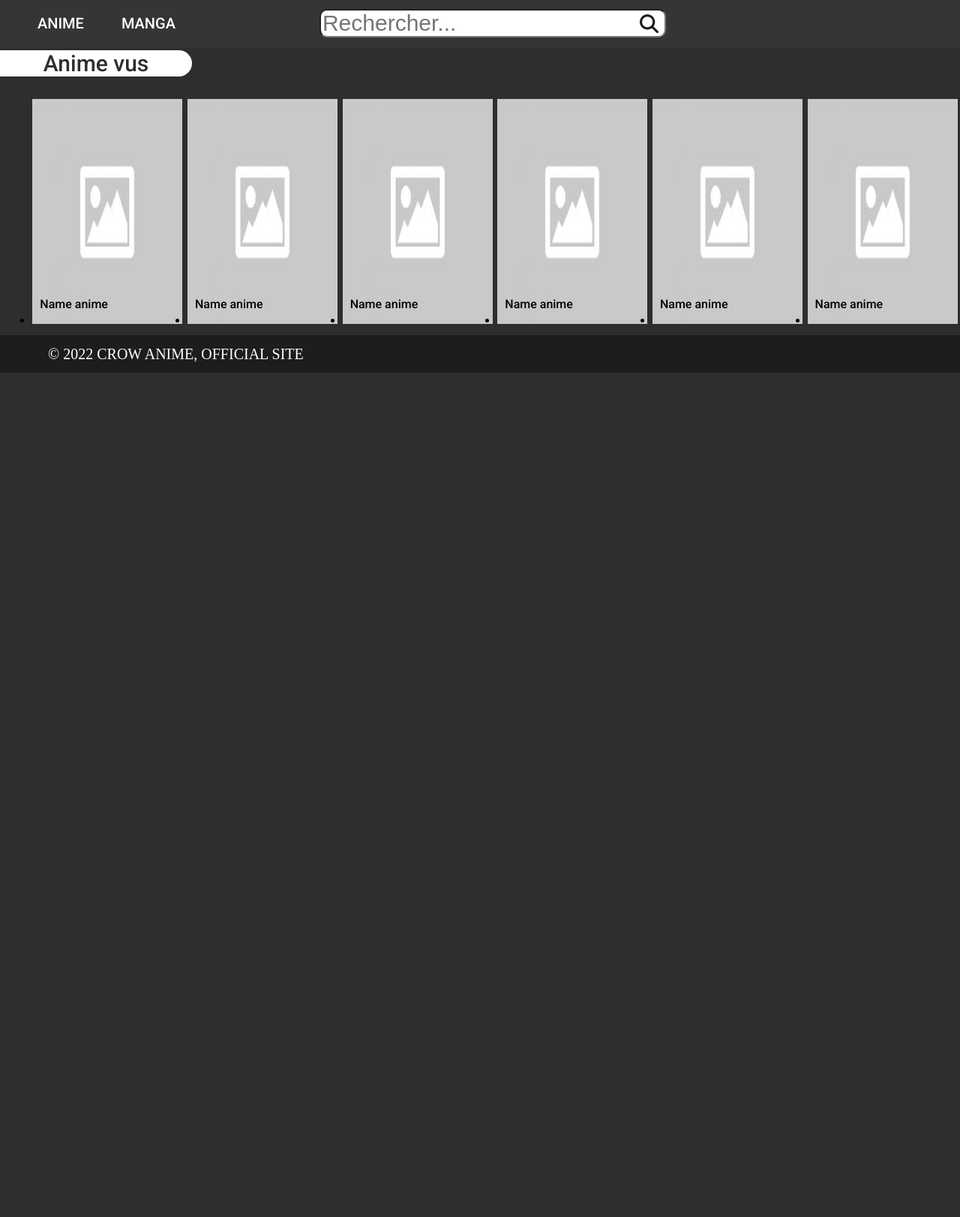
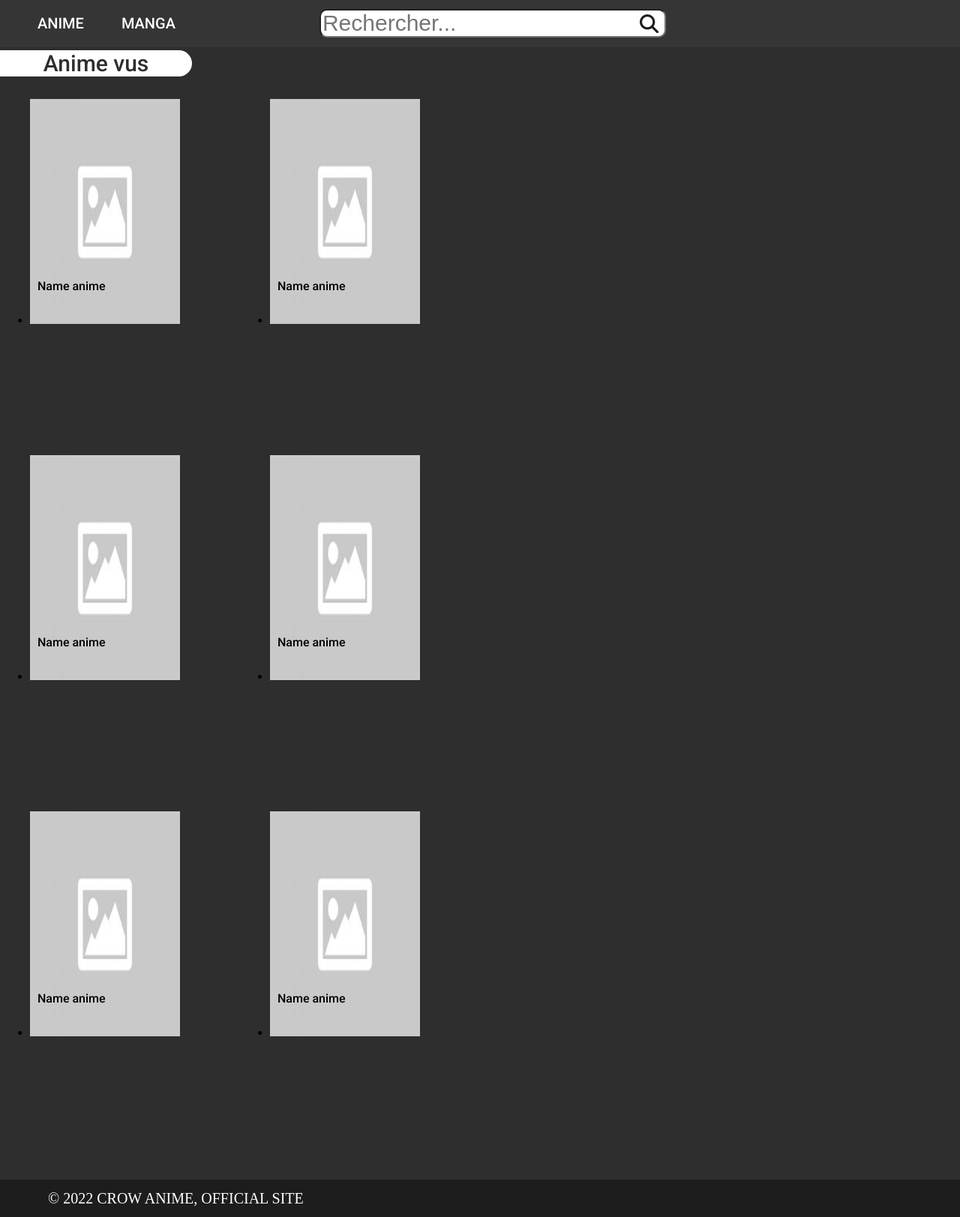
Before and after one commit to Saphyr55/Crow-Anime, a PHP site: page /Matthieu/profilanime.html in a window 1280 px wide. Shown: the part 63-1686 px from the top of the page at 75% size. Before the commit the page ends 560 px from the top, so only its background shows below. Run offline with PHP 8.4, Linux system fonts and the light colour scheme; some libraries are stand-ins or nearby versions; some web fonts are replaced.

Commit message:
reglage footer et et liste manga/anime

```diff
--- a/Matthieu/profilCSS.css
+++ b/Matthieu/profilCSS.css
@@ -13,9 +13,13 @@ body {
 }
 
 .viewed-anime-img {
-    max-width :  100%;
-    display: flex;
-    justify-content: space-around;
+    max-width :  50%;
+    display: grid;
+    grid-template-columns: repeat(auto-fill,minmax(300px, 1fr));
+}
+
+.viewed-anime-img li {
+    margin-bottom: 200px;
 }
 
 .p-anime {
--- a/Matthieu/profilanime.html
+++ b/Matthieu/profilanime.html
@@ -1,13 +1,16 @@
 <!DOCTYPE html>
 <html lang="fr">
+
 <head>
     <meta charset="UTF-8">
     <meta http-equiv="X-UA-Compatible" content="IE=edge">
     <meta name="viewport" content="width=device-width, initial-scale=1.0">
     <link rel="stylesheet" href="header.css">
     <link rel="stylesheet" href="profilcss.css">
-    <script src="https://kit.fontawesome.com/909d9d481e.js" crossorigin="anonymous"></script>    <title>Document</title>
+    <script src="https://kit.fontawesome.com/909d9d481e.js" crossorigin="anonymous"></script>
+    <title>Document</title>
 </head>
+
 <body>
     <header id="header">
         <div class="top-header">
@@ -17,7 +20,7 @@
                 </a>
             </div>
             <div class="profil">
-                <a href="" >
+                <a href="">
                     <p class="connected">ACCUEIL</p>
                 </a>
             </div>
@@ -42,7 +45,7 @@
         </div>
     </header>
 
-
+    <section>
 <div class="viewed-anime">
     <p class="p-anime">
         <a href="">
@@ -64,7 +67,7 @@
         </li>
         <li class="anime">
             <a href="">
-                        <img class="anime-img"src="not_found.png" alt="" srcset="">
+                <img class="anime-img" src="not_found.png" alt="" srcset="">
                 <p class="name-anime">Name anime</p>
             </a>
         </li>
@@ -88,10 +91,10 @@
         </li>
     </ul>
 </div>
-
-
+</section>
     <footer id="footer">
         <a href="">&copy; 2022 CROW ANIME, OFFICIAL SITE</a>
     </footer>
 </body>
+
 </html>
```
Also changed, not shown: Matthieu/profilmanga.html (+4 -5 lines). Lines whose indentation alone changed are shown as unchanged.
